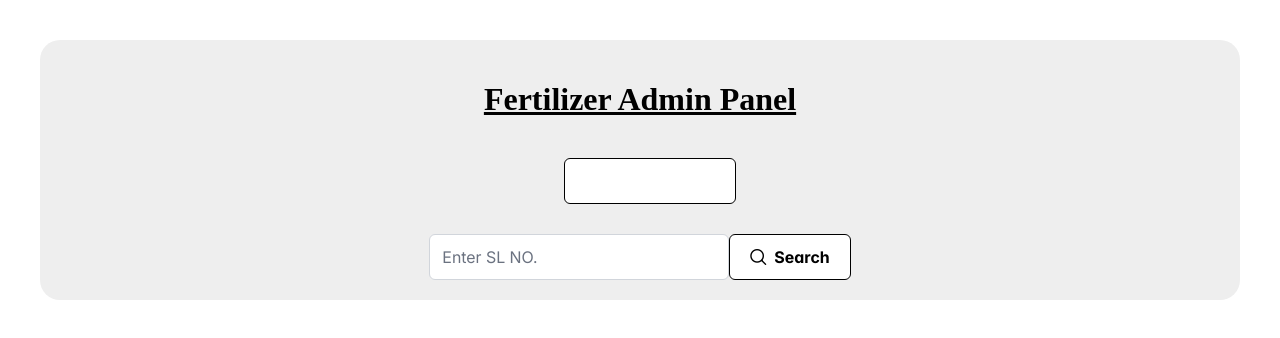
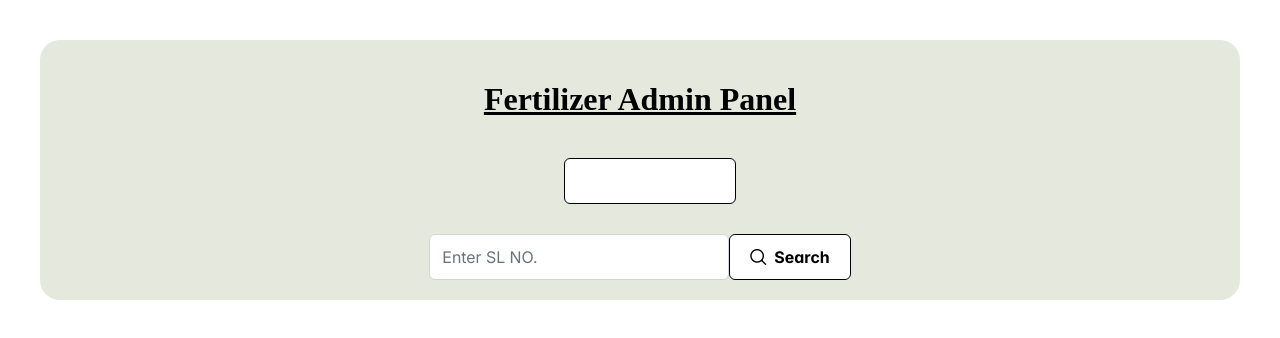
Before and after one commit to DEBAYUDHCHAKRABORTY/fertilizer-one08, a React (Vite) app in the folder client-admin-fe/: page / in a window 1280 px wide. Shown: the top 338 px of the page. Built offline with nearby package versions, Linux system fonts and the light colour scheme.

Commit message:
css added

```diff
--- a/client-admin-fe/src/pages/homepage.jsx
+++ b/client-admin-fe/src/pages/homepage.jsx
@@ -5,18 +5,18 @@ import { Button } from "primereact/button";
 export default function AdminPage() {
   return (
     <>
-      <div style={{backgroundColor:'#EEEEEE' , padding:"20px" , borderRadius:'20px'}}>
+      <div style={{ backgroundColor: '#e4e8ddff', padding: "20px", borderRadius: '20px' }}>
 
-          <h1 style={{color:'black'}}>
-            <u>Fertilizer Admin Panel</u>
-          </h1>
+        <h1 style={{ color: 'black' }}>
+          <u>Fertilizer Admin Panel</u>
+        </h1>
 
         <br />
-        <div style={{ }}>
+        <div style={{}}>
           <Button
             icon="pi pi-plus"
             label="New QR Code"
-            style={{ marginLeft: "20px", borderColor: "black" , backgroundColor:'white'}}
+            style={{ marginLeft: "20px", borderColor: "black", backgroundColor: 'white' }}
           />
         </div>
         <div
@@ -27,12 +27,12 @@ export default function AdminPage() {
           <InputText
             type="text"
             placeholder="Enter SL NO."
-            style={{ color: "black", width: "300px" , borderColor:''}}
+            style={{ color: "black", width: "300px", borderColor: '' }}
           />
           <Button
             icon="pi pi-search"
             label="Search"
-            style={{ color: "black", borderColor: "black" , backgroundColor:'white'}}
+            style={{ color: "black", borderColor: "black", backgroundColor: 'white' }}
           />
         </div>
       </div>
```
Also changed, not shown: 1 other file (tests, documents, lock files or other folders).
